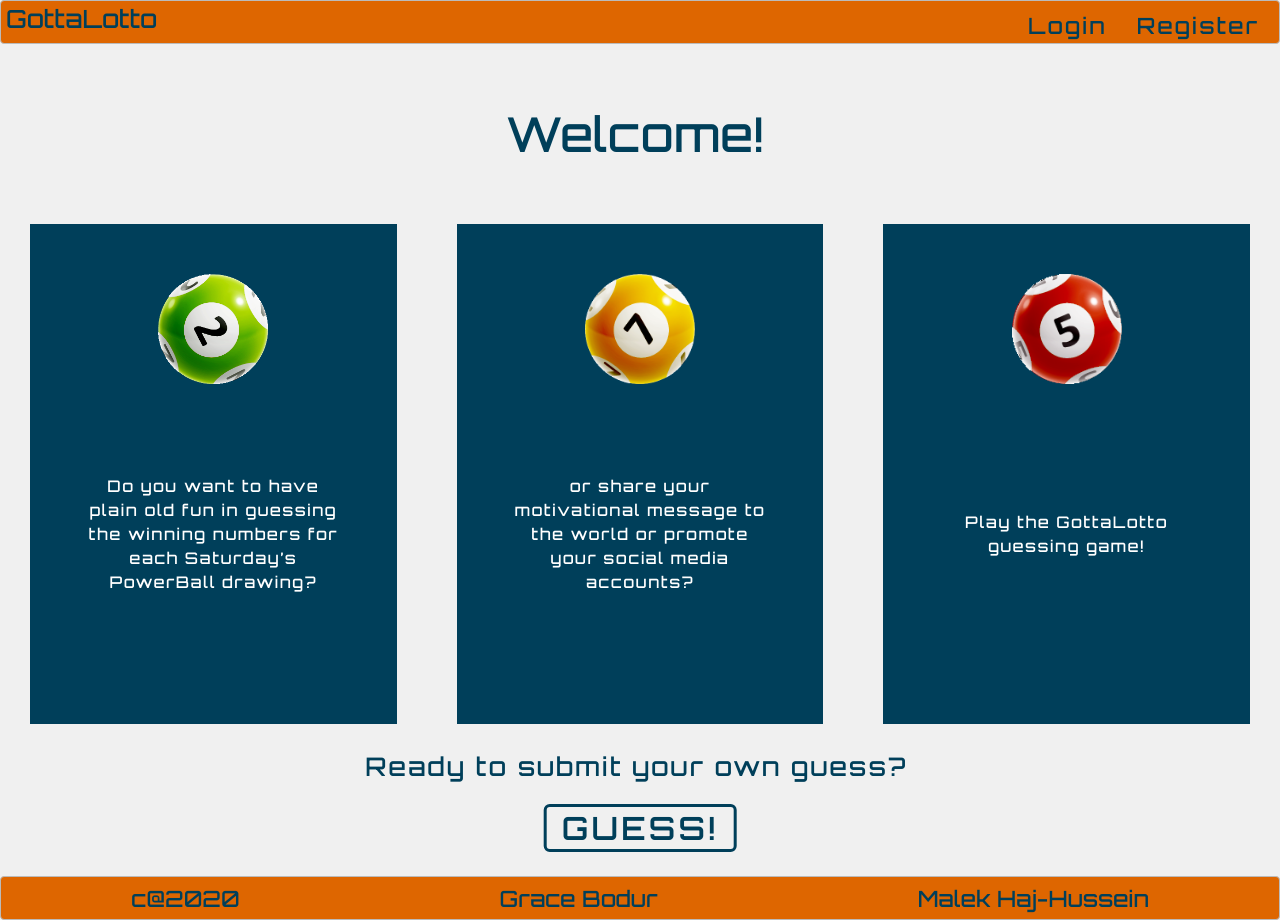
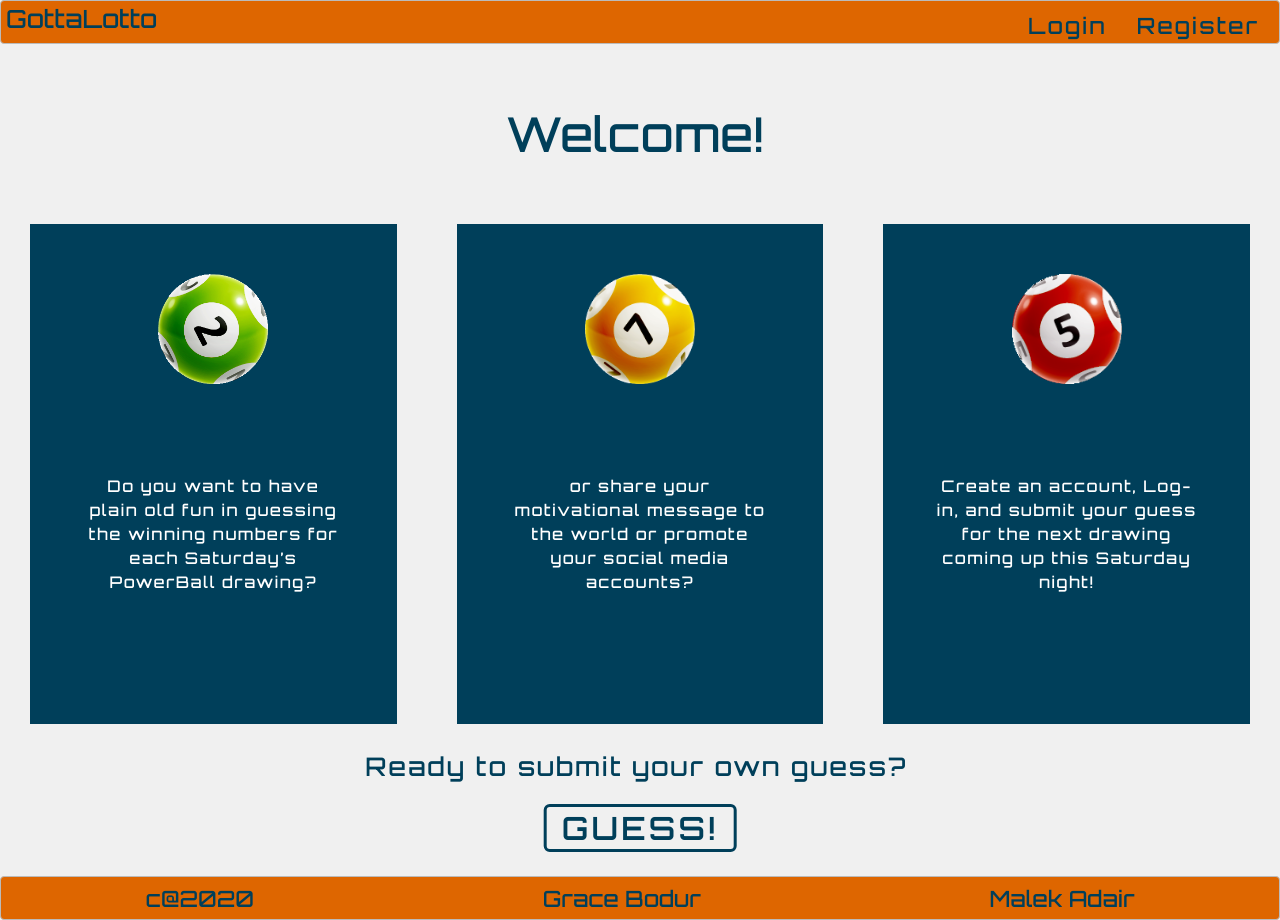
Before and after one commit to gracebodur/gottalotto-client, a React (Create React App) app: page / in a window 1280 px wide. Built offline with nearby package versions, Linux system fonts and the light colour scheme; no server answers.

Commit message:
changed my last name to my middle name for everyone's sake. Also fits better.

```diff
--- a/src/components/Footer/Footer.js
+++ b/src/components/Footer/Footer.js
@@ -15,7 +15,7 @@ function Footer() {
 				href='https://malekadair.github.io/portfolio/'
 				target='_blank'
 				rel='noopener noreferrer'>
-				Malek Haj-Hussein
+				Malek Adair
 			</a>
 		</footer>
 	)
--- a/src/components/Welcome/Welcome.js
+++ b/src/components/Welcome/Welcome.js
@@ -27,7 +27,7 @@ class Welcome extends Component {
 						</div>
 						<div className='box three'>
 							<img src={red_ball} alt='lottery ball' />
-							<p className='cardContent'>Play the GottaLotto guessing game!</p>
+							<p className='cardContent'>Create an account, Log-in, and submit your guess for the next drawing coming up this Saturday night!</p>
 						</div>
 					</section>
 				</div>
```
